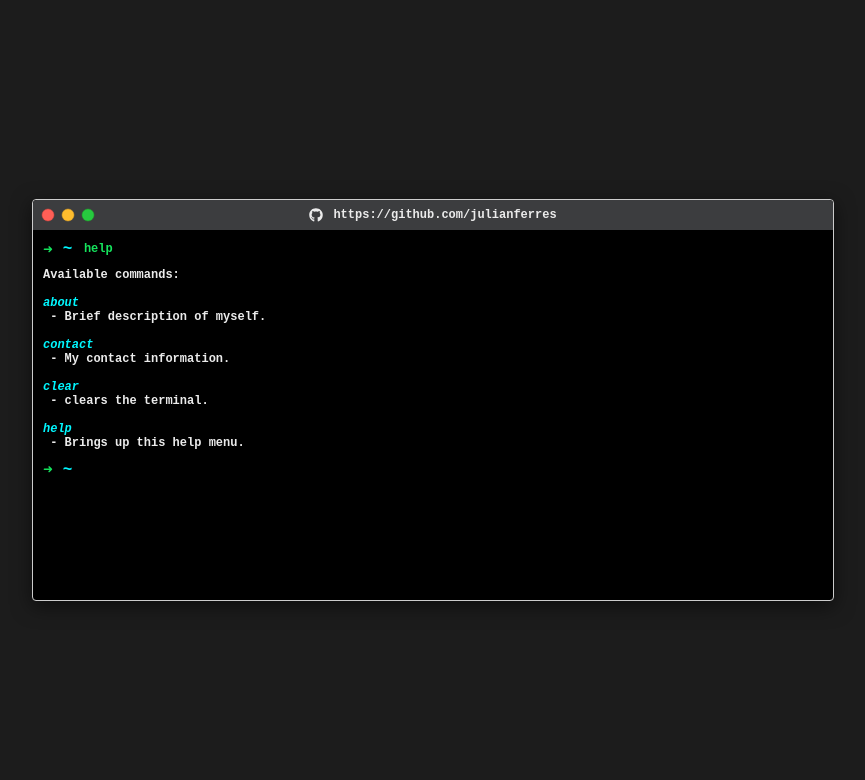
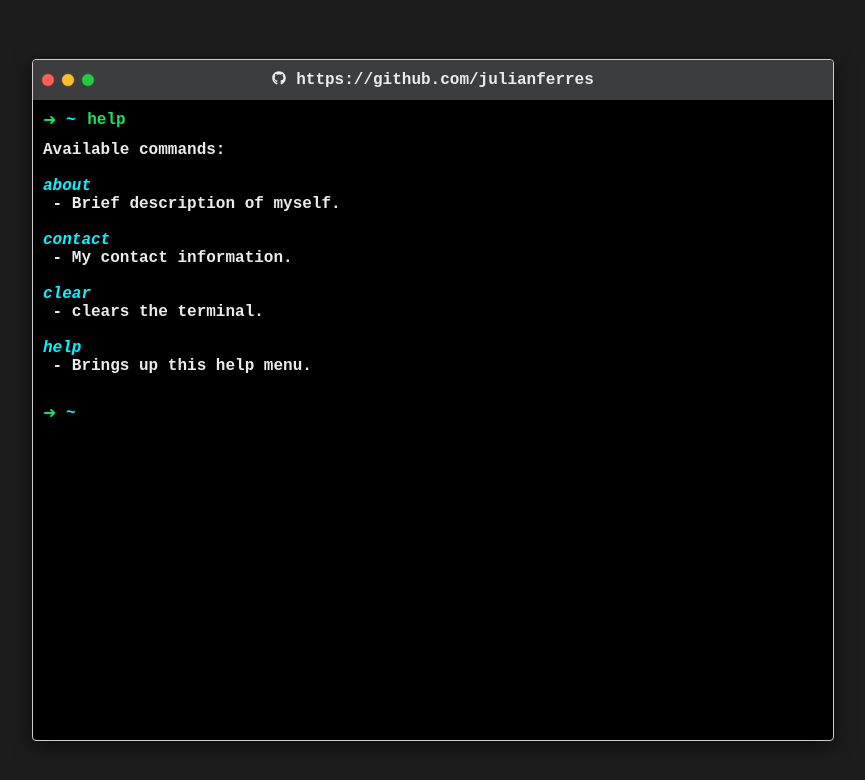
Before and after one commit to julianferres/julianferres.github.io, a React (Create React App) app: page / in a window 1280 px wide. Shown: the top 780 px of the page, without its empty margins (207-1072 px from the left). Built offline with nearby package versions, Linux system fonts and the light colour scheme.

Commit message:
Adjust some font and height sizes and add google search meta tag

```diff
--- a/public/index.html
+++ b/public/index.html
@@ -5,11 +5,11 @@
     <link rel="icon" href="%PUBLIC_URL%/favicon.ico" />
     <meta name="viewport" content="width=device-width, initial-scale=1" />
     <meta name="theme-color" content="#000000" />
+    <meta name="description" content="Julian Ferres personal website" />
     <meta
-      name="description"
-      content="Web site created using create-react-app"
+      name="google-site-verification"
+      content="XoCv7We0bdl27K0Pkq_bjBxcOD9OguS3_CbMY_d2vZk"
     />
-    <link rel="apple-touch-icon" href="%PUBLIC_URL%/logo192.png" />
     <!--
       manifest.json provides metadata used when your web app is installed on a
       user's mobile device or desktop. See https://developers.google.com/web/fundamentals/web-app-manifest/
--- a/src/CommandList.js
+++ b/src/CommandList.js
@@ -13,7 +13,7 @@ const contactInfo = {
   linkedin: "https://www.linkedin.com/in/julianferres/",
   codeforces: "https://codeforces.com/profile/julianferres",
   email: "julianferres@gmail.com",
-  resume: "public/julianferres_resume.pdf",
+  resume: "./julianferres_resume.pdf",
 };
 
 const HelpTitle = (props) => {
@@ -153,6 +153,8 @@ const getCommandBody = (command) => {
           <HelpTitle>help</HelpTitle>
           <br />
           &nbsp;- Brings up this help menu.
+          <br />
+          <br />
         </p>
       </>
     );
--- a/src/Terminal.css
+++ b/src/Terminal.css
@@ -1,6 +1,6 @@
 :root {
   --font-family: "Fira Code", monospace;
-  --font-size: 12px;
+  --font-size: 16px;
   --font-weight: 550;
   --margin-top-cli: 8px;
 
@@ -32,7 +32,8 @@ p {
   box-shadow: rgb(0 0 0 / 55%) 0px 5px 20px;
   display: flex;
   flex-direction: column;
-  height: 400px;
+  /* height: 550px; */
+  height: 85vh;
   max-width: 800px;
   width: 75%;
 }
@@ -45,7 +46,7 @@ p {
   border-top-right-radius: 4px;
   display: flex;
   flex-direction: row;
-  height: 30px;
+  height: 40px;
   text-align: center;
   width: 100%;
 }
```
